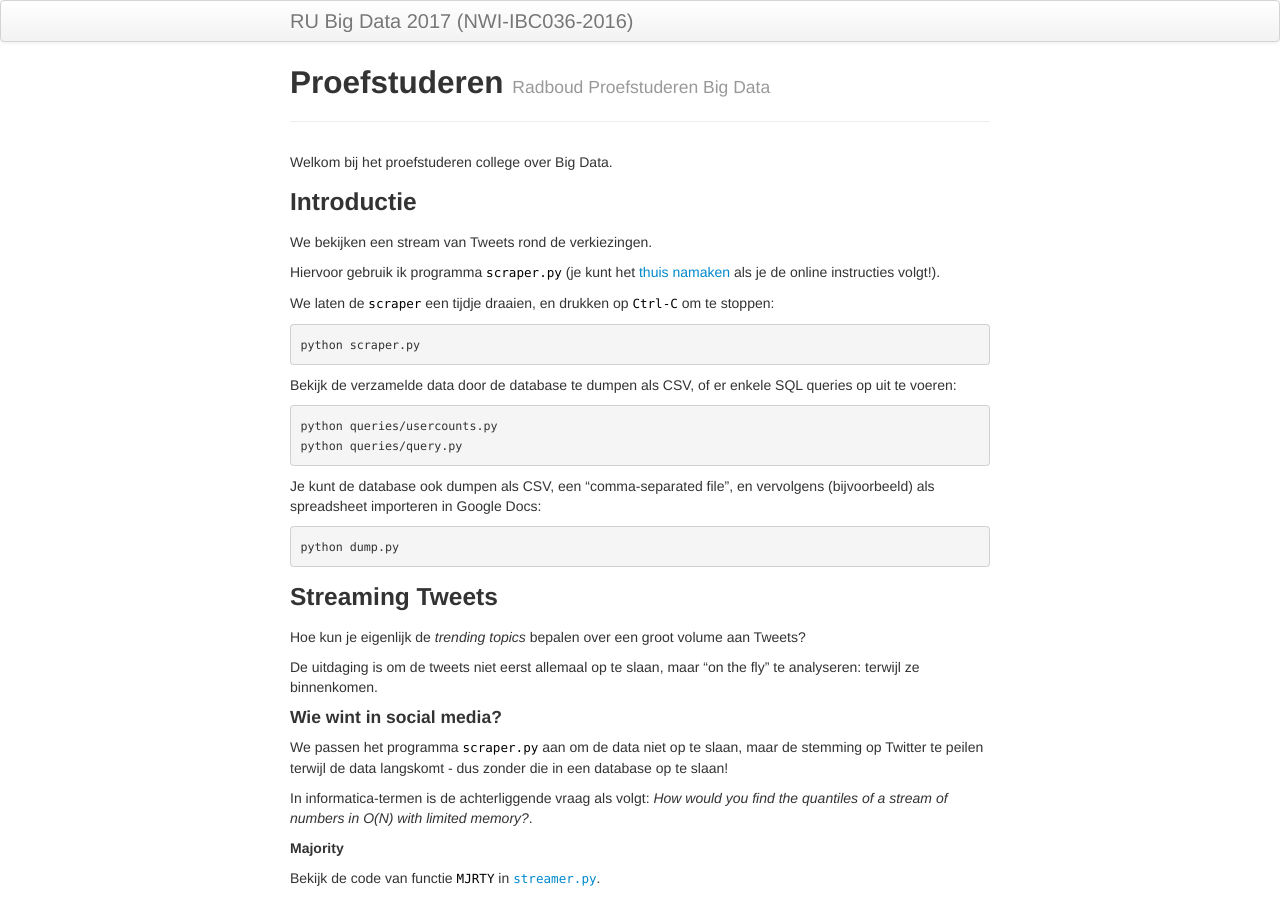
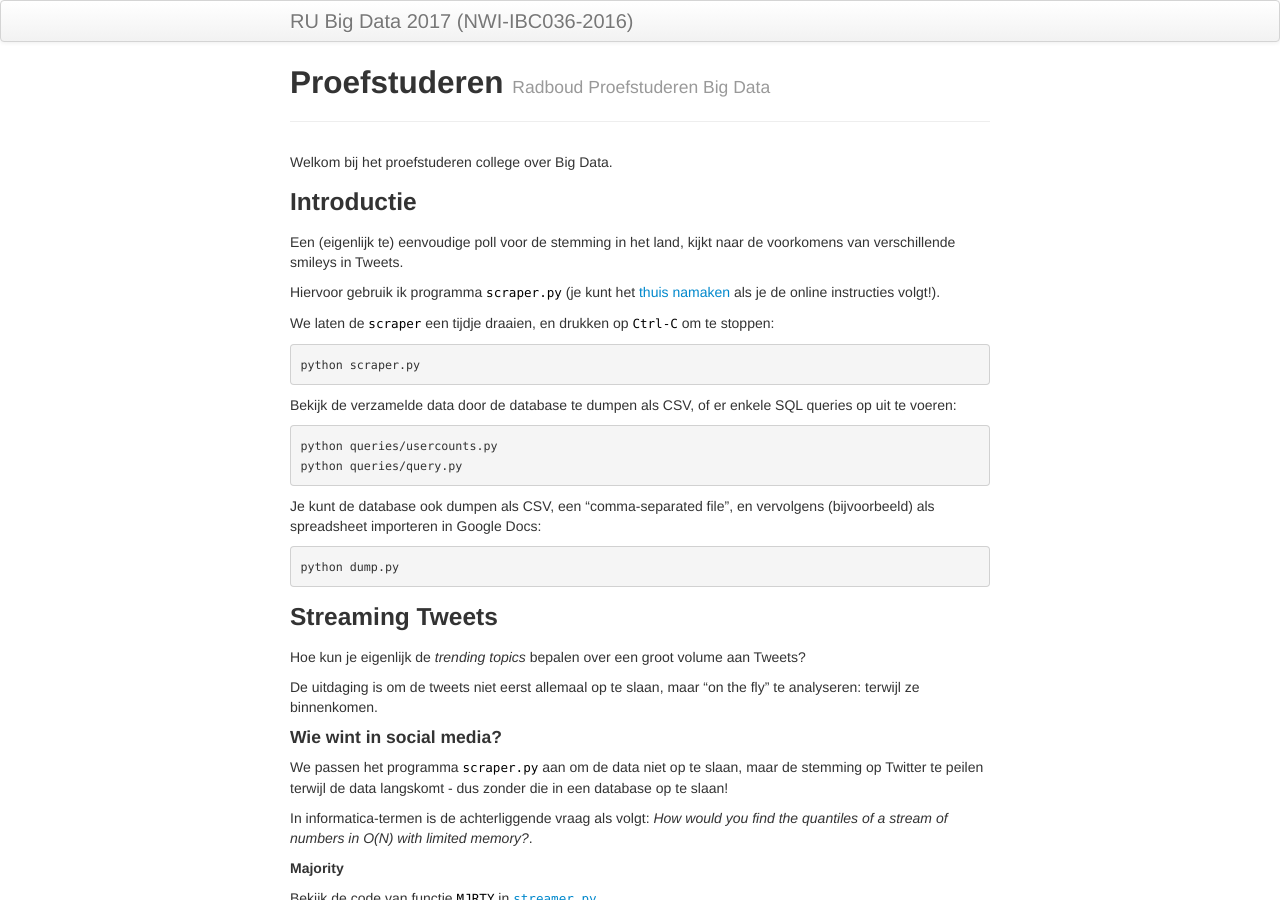
Before and after one commit to Thelukepet/course, a Jekyll site: the page built from puc/proefstuderen.md, in a window 1280 px wide and 900 px high. Built offline with Jekyll 4.4.1, drawn with Linux system fonts in a browser that asks for light colours.

Commit message:
Update voor relevante API query: smileys

```diff
--- a/puc/proefstuderen.md
+++ b/puc/proefstuderen.md
@@ -9,7 +9,8 @@ Welkom bij het proefstuderen college over Big Data.
 
 ### Introductie
 
-We bekijken een stream van Tweets rond de verkiezingen.
+Een (eigenlijk te) eenvoudige poll voor de stemming in het land, kijkt naar de voorkomens van verschillende smileys
+in Tweets.
 
 Hiervoor gebruik ik programma `scraper.py`
 (je kunt het [thuis namaken](tutorial.html) als je de online instructies volgt!).
```
